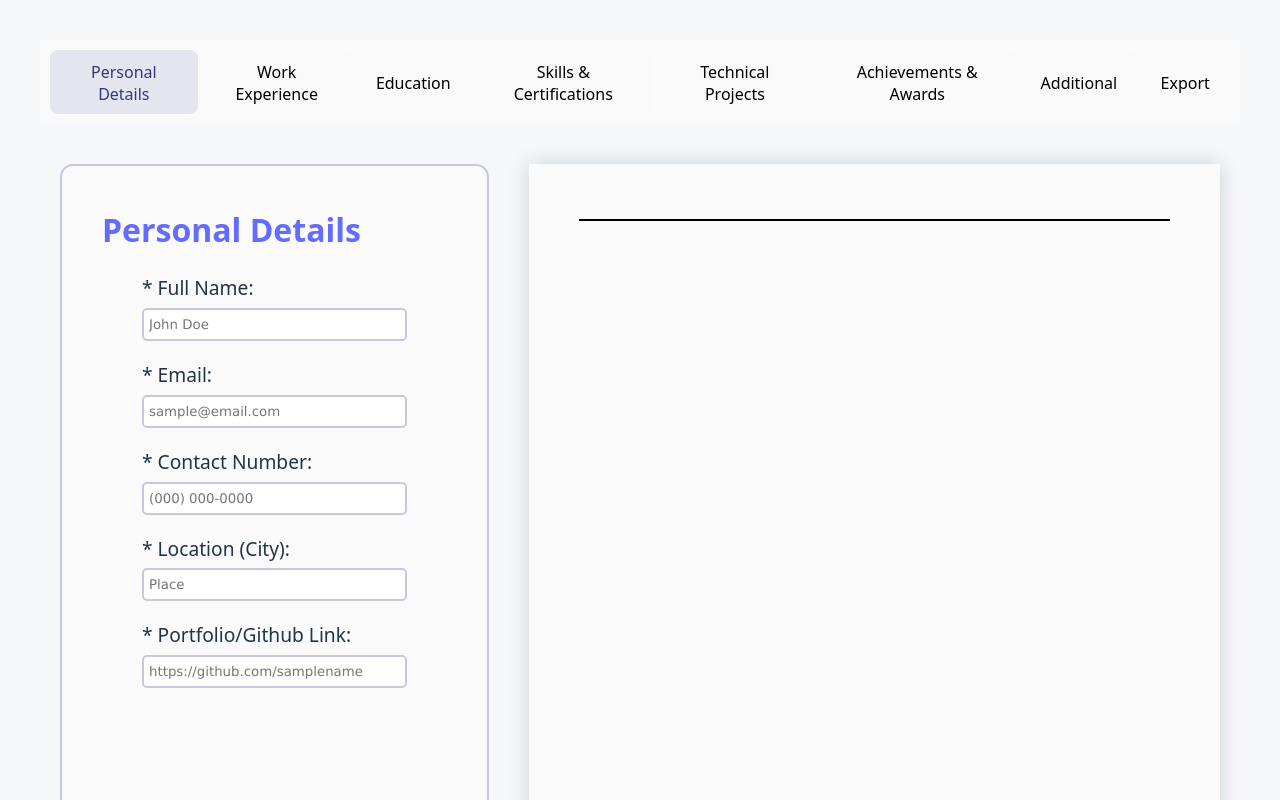
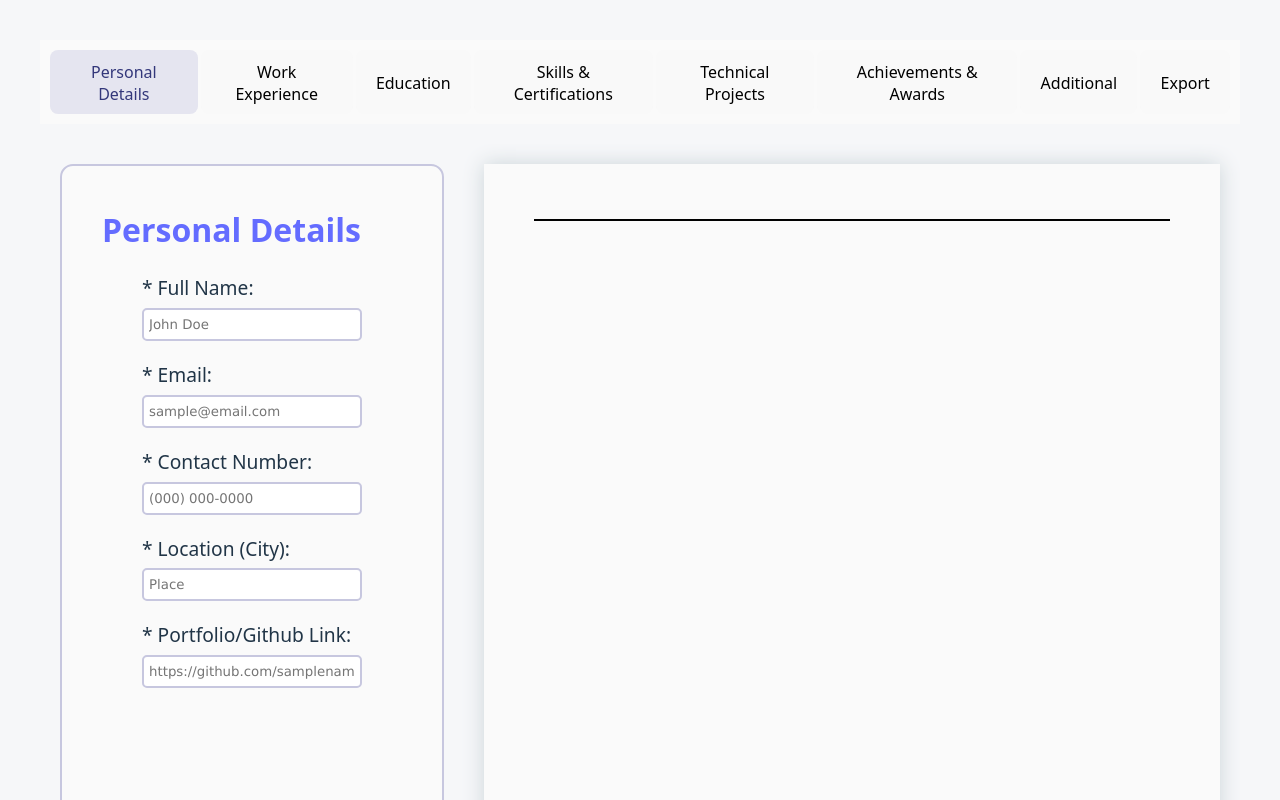
Before and after one commit to VMQ30/CVGenerator, a React (Vite) app in the folder cv-generator/: page / in a window 1280 px wide. Shown: the top 800 px of the page. Built offline with nearby package versions, Linux system fonts and the light colour scheme.

Commit message:
Fixed the layout of the sections

```diff
--- a/cv-generator/src/styles/App.css
+++ b/cv-generator/src/styles/App.css
@@ -16,14 +16,6 @@
   padding: 20px;
 }
 
-.live-view-wrapper,
-section {
-  background-color: #fafafa;
-  flex: 1 1 300px;
-  min-width: 300px;
-  box-sizing: border-box;
-}
-
-.live-view-wrapper {
+/* .live-view-wrapper {
   flex: 2;
-}
+} */
--- a/cv-generator/src/styles/FormSections.css
+++ b/cv-generator/src/styles/FormSections.css
@@ -3,13 +3,38 @@ h3 {
 }
 
 section {
-  flex: 1;
+  min-width: 0;
+}
+
+form {
+  min-width: 0;
+}
+
+section input,
+section textarea {
+  min-width: 0;
+}
+
+.live-view-wrapper {
+  background-color: #fafafa;
+  flex: 1 1 300px;
+  min-width: 300px;
+  box-sizing: border-box;
+}
+
+section {
+  background-color: #fafafa;
+  box-sizing: border-box;
   display: flex;
   flex-direction: column;
   padding: clamp(20px, 5vw, 40px);
   border-radius: 13px;
   gap: 20px;
   border: 2px solid #c7c7df;
+  max-width: 850px;
+  min-width: 0;
+
+  width: 30vw;
 }
 
 form {
@@ -45,6 +70,8 @@ section select {
   font-family: Verdana, Geneva, Tahoma, sans-serif;
   width: 100%;
   resize: none;
+  overflow-wrap: break-word;
+  word-break: break-all;
 }
 
 section input:active,
@@ -309,4 +336,7 @@ input[type="date"] {
   form {
     padding: 10px;
   }
+  section {
+    width: 100%;
+  }
 }
--- a/cv-generator/src/styles/LiveView.css
+++ b/cv-generator/src/styles/LiveView.css
@@ -7,6 +7,9 @@
   box-sizing: border-box;
   box-shadow: 0 0px 20px #cbd4d8;
   font-family: Arial, Helvetica, sans-serif;
+  p {
+    font-size: 1rem;
+  }
 }
 
 .contact-details {
@@ -19,16 +22,16 @@
 }
 
 h4 {
-  font-size: clamp(1.5rem, 5vw, 1.6rem);
+  font-size: clamp(1.5rem, 5vw, 1.8rem);
   border-bottom: 2px solid black;
+}
+
+h5 {
+  font-size: clamp(1.2rem, 3vw, 1.4rem);
 }
 
 .resume-name {
   border: none;
-}
-
-.live-view-page p {
-  font-size: clamp(0.5rem, 2vw, 0.9rem);
 }
 
 .resume-personal-details,
@@ -50,6 +53,8 @@ h4 {
   display: flex;
   justify-content: space-between;
   font-style: italic;
+  flex-wrap: wrap;
+  gap: 5px;
   p {
     font-size: 1rem;
   }
@@ -60,9 +65,5 @@ ul {
   padding-top: 10px;
 }
 
-h5 {
-  font-size: clamp(1rem, 3vw, 1.2rem);
-}
-
 @media (max-width: 650px) {
 }
```
